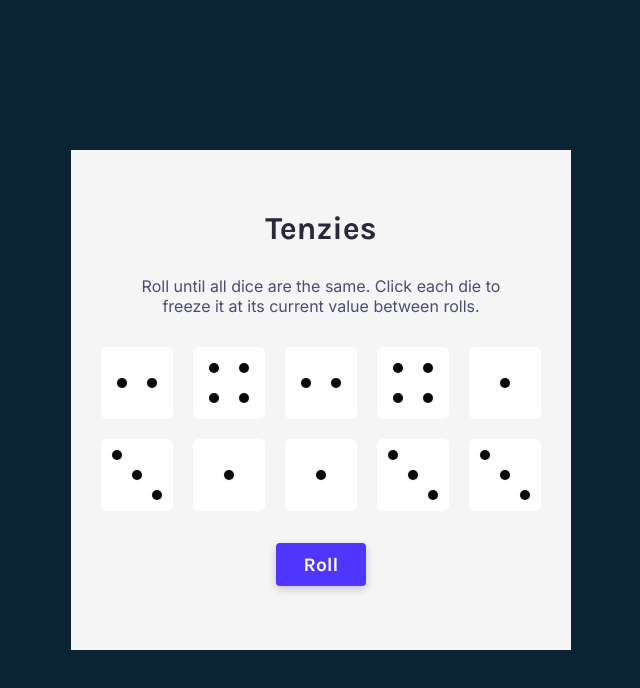
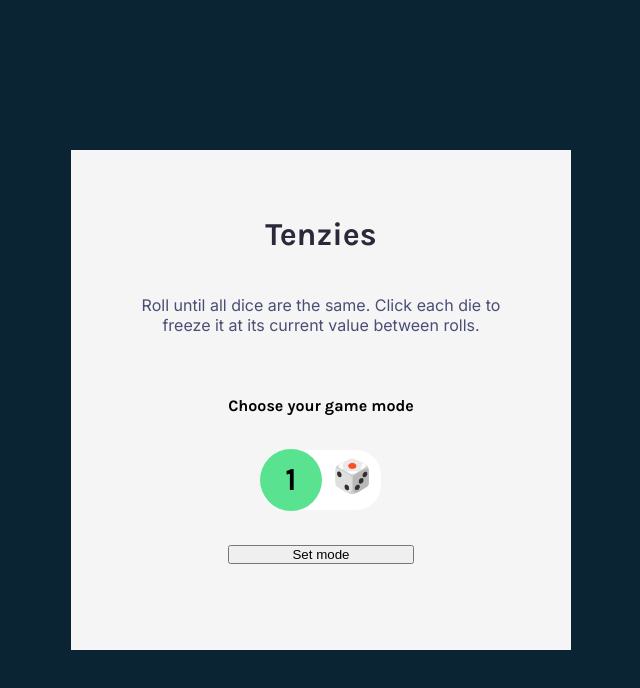
Before and after one commit to Pherizee/Tenzies, a React (Create React App) app: page / in a window 1280 px wide. Shown: the top 688 px of the page, without its empty margins (319-959 px from the left). Built offline with nearby package versions, Linux system fonts and the light colour scheme.

Commit message:
Add ability to choose game modes
Extra work needs to be done as the animations don't work anymore.

```diff
--- a/src/AnimatedDie.jsx
+++ b/src/AnimatedDie.jsx
@@ -5,13 +5,16 @@ import "./Die.css"
 const AnimatedDie = ({ num, isHeld, holdDie }) => {
   const [presentClass, setPresentClass] = useState("");
 
+  useEffect(() => {
+    setTimeout(() => {
+      setPresentClass(`show__${num}`);
+      console.log("done")
+    }, 500)
+  }, [num])
+
   const styles = {
     backgroundColor: isHeld ? "#59e391" : "#fff",
   };
-
-  useEffect(() => {
-    setPresentClass(`show__${num}`)
-  }, [num])
 
   function generateDots(iter) {
     const dots = [];
--- a/src/App.css
+++ b/src/App.css
@@ -34,24 +34,81 @@
   color: #4a4e74;
 }
 
+.game-mode {
+  display: flex;
+  flex-direction: column;
+  justify-content: space-between;
+  height: 200px;
+  padding: 1em;
+}
+
+.game-mode input {
+  display: none;
+}
+
+.game-mode div {
+  align-items: center;
+}
+
+.game-mode label {
+  position: relative;
+
+  display: flex;
+  justify-content: space-around;
+  align-items: center;
+  align-self: center;
+  width: 120px;
+  height: 60px;
+  border-radius: 25px;
+
+  background-color: #fff;
+
+  font-size: 2em;
+
+  cursor: pointer;
+}
+
+.game-mode label::before {
+  content: "";
+  position: absolute;
+  top: -1px;
+  left: -1px;
+
+  width: 62px;
+  aspect-ratio: 1;
+  border-radius: 50%;
+
+  background: rgba(89, 227, 145);
+
+  transition: transform 0.5s;
+}
+
+.game-mode input:checked + label::before {
+  transform: translateX(60px);
+}
+
+.game-mode span {
+  width: 60px;
+  position: absolute;
+}
+
+.game-mode .number {
+  left: 25%;
+  transform: translateX(-50%);
+}
+
+.game-mode .die {
+  height: 100%;
+  top: 7px;
+  right: 24%;
+  transform: translateX(50%);
+}
+
+/* die components */
 .die-container {
   display: grid;
   grid-template-columns: repeat(5, 1fr);
   gap: 20px;
-}
-
-.die {
-  position: relative;
-
-  width: 2.5em;
-  aspect-ratio: 1;
-  padding: .3em;
-  box-shadow: 1px 2px 4px rgba(0, 0, 0, 0.15);
-  border-radius: 10px;
-
-  font-size: 1.4em;
-  font-weight: 700;
-  cursor: pointer;
 }
 
 .dot {
--- a/src/App.jsx
+++ b/src/App.jsx
@@ -9,15 +9,22 @@ function App() {
   const [diceNums, setDiceNums] = useState(generateDiceNums());
   const [tenzies, setTenzies] = useState(false);
   const [gameMode, setGameMode] = useState(null);
+  const [diceElements, setDiceElements] = useState(null);
 
   useEffect(() => {
     if (diceNums.every(diceNum => diceNum.isHeld === true &&
       diceNum.num === diceNums[0].num)) {
       setTenzies(oldTenzies => !oldTenzies);
     }
-  }, [diceNums]);
+    if(gameMode === "numbers") {
+      setDiceElements(numDieElements);
+    }
+    else if(gameMode === "dots") {
+      setDiceElements(animDieElements);
+    }
+  }, [diceNums, gameMode]);
 
-  function generateDie () {
+  function generateDieDetails () {
     return {
       id: uniqid(),
       num: Math.ceil(Math.random() * 6),
@@ -28,7 +35,7 @@ function App() {
   function generateDiceNums() {
     let diceNumsArray = [];
     for (let i = 0; i < 10; i++) {
-      diceNumsArray.push(generateDie());
+      diceNumsArray.push(generateDieDetails());
     }
     return diceNumsArray;
   }
@@ -40,7 +47,7 @@ function App() {
     }
     else {
       setDiceNums(prevDiceNums => prevDiceNums.map(dieNum => {
-        return dieNum.isHeld ? dieNum : generateDie();
+        return dieNum.isHeld ? dieNum : generateDieDetails();
       }))
     }
 
@@ -57,6 +64,27 @@ function App() {
       )
     })
   )}
+
+  function selectMode(e) {
+    const mode = document.querySelector("#gameMode").checked;
+    if (mode === true) {
+      setGameMode("dots")
+    } else {
+      setGameMode("numbers")
+    }
+  }
+
+  const chooseGameMode = (
+    <div className="game-mode">
+      <p>Choose your game mode</p>
+      <input type="checkbox" id="gameMode" />
+      <label htmlFor="gameMode">
+        <span className="number" role="button" title="This will select numbers as die faces">1</span>
+        <span className="die" role="button" title="This will select dots as die faces">&#127922;</span>
+      </label>
+      <button onClick={selectMode}>Set mode</button>
+    </div>
+  )
 
   const numDieElements = (
     <div className="die-container">
@@ -85,14 +113,14 @@ function App() {
           current value between rolls.
         </p>
 
-        {gameMode === "number" ?
-          numDieElements :
-          animDieElements
+        {!gameMode && chooseGameMode}
+        {diceElements}
+
+        {gameMode &&
+          <button onClick={rollDice} className="roll-dice">
+            {!tenzies ? `Roll` : `Play Again`}
+          </button>
         }
-
-        <button onClick={rollDice} className="roll-dice">
-          {!tenzies ? `Roll` : `Play Again`}
-        </button>
       </div>
     </div>
   );
--- a/src/Die.css
+++ b/src/Die.css
@@ -14,13 +14,12 @@
 
   transform-style: preserve-3d;
   transform: translateZ(-36px);
-  transition: transform .5s;
+  transition: transform .7s;
 
   font-size: 1.4em;
   font-weight: 700;
   cursor: pointer;
 }
-
 
 .die__face {
   position: absolute;
--- a/src/NumDie.jsx
+++ b/src/NumDie.jsx
@@ -1,4 +1,5 @@
 import { useState, useEffect } from 'react';
+import uniqid from "uniqid"
 
 const NumDie = ({ num, isHeld, holdDie }) => {
   const [presentClass, setPresentClass] = useState("");
@@ -20,7 +21,7 @@ const NumDie = ({ num, isHeld, holdDie }) => {
   }
 
   const fullDie = [
-    <div className={`anim__die ${presentClass}`}>
+    <div className={`anim__die ${presentClass}`} key={uniqid()}>
       {generateFullDie()}
     </div>
   ]
```
